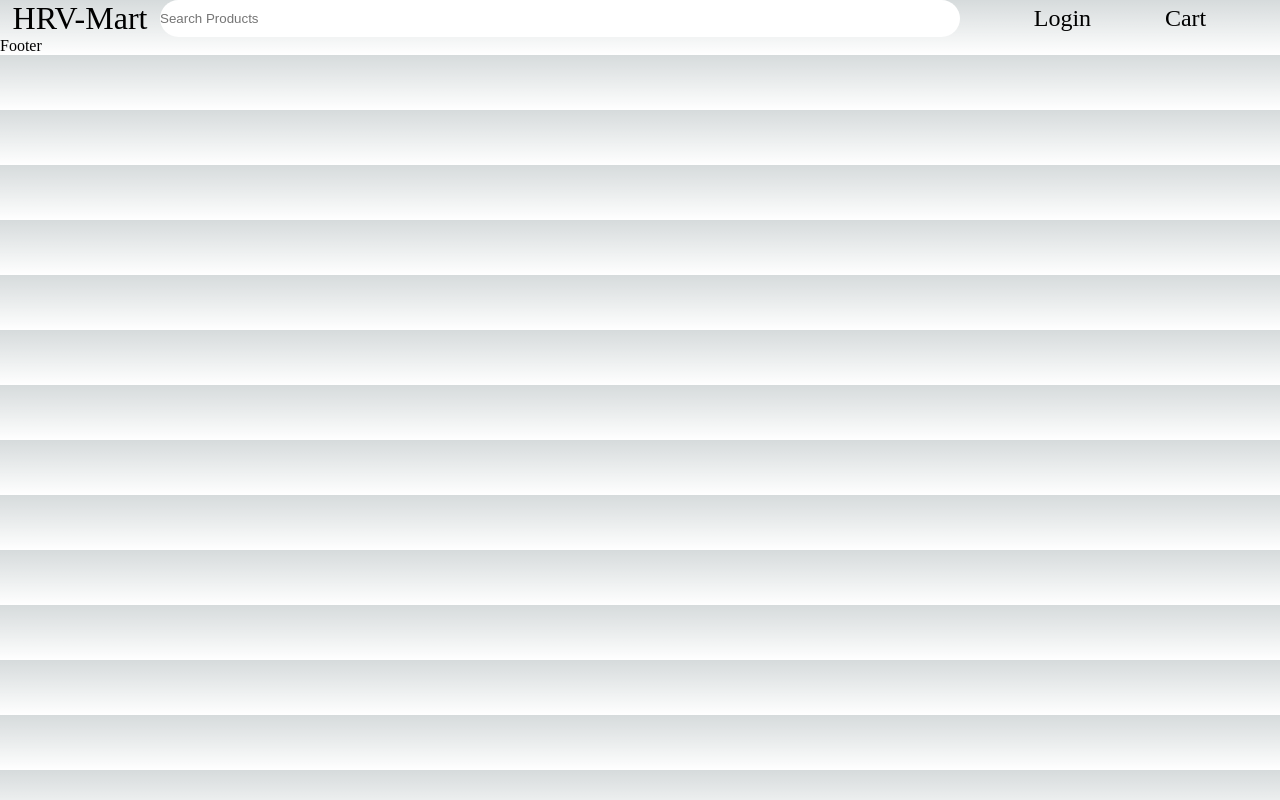
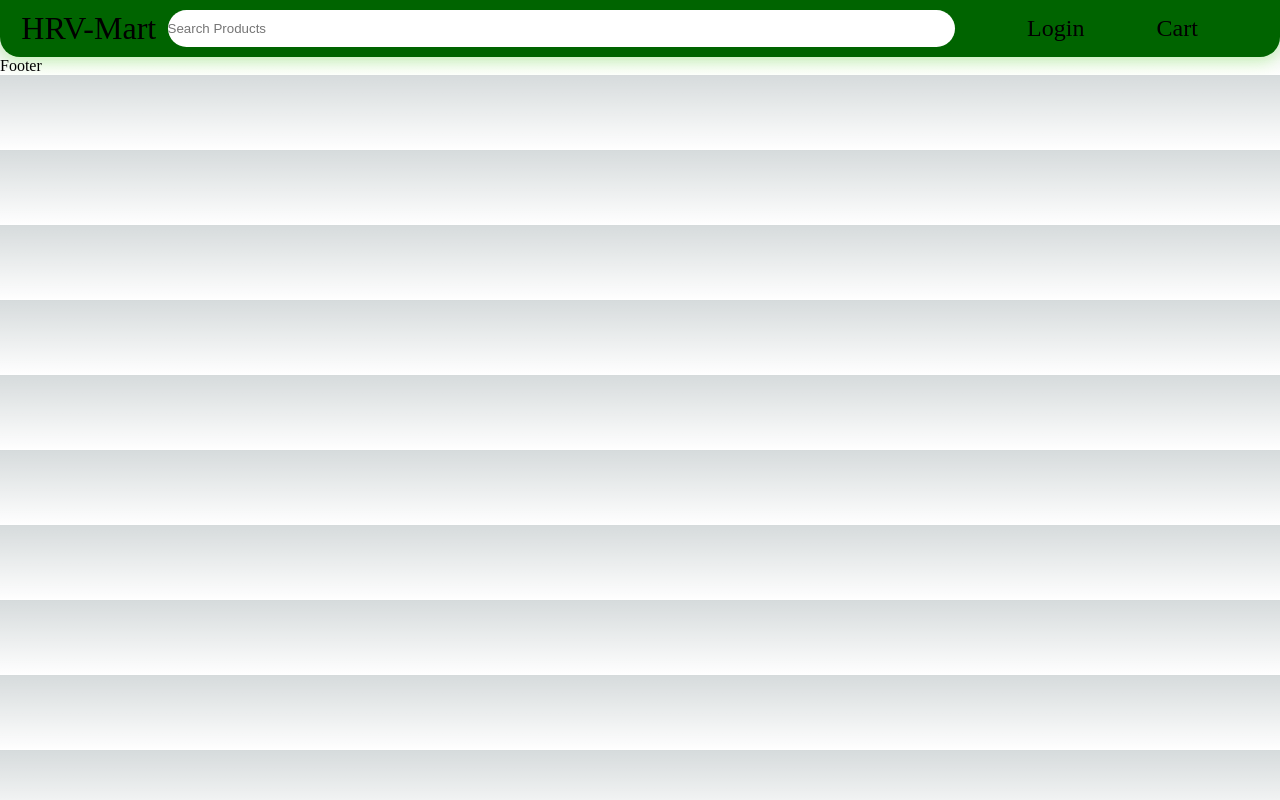
Before and after one commit to HRV-Mart/HRV-Mart, a Next.js app: page / in a window 1280 px wide. Built offline with nearby package versions, Linux system fonts and the light colour scheme.

Commit message:
Minor changes in header css

```diff
--- a/src/styles/Header.module.css
+++ b/src/styles/Header.module.css
@@ -1,6 +1,11 @@
 .main {
     display: flex;
     flex-direction: row;
+    box-shadow: 0 4px 8px 0 rgba(122, 210, 122, 0.16), 0 6px 20px 0 rgba(95, 255, 0, 0.19);
+    padding: 10px;
+    border-bottom-left-radius: 20px;
+    border-bottom-right-radius: 20px;
+    background-color: darkgreen;
 }
 .icon {
     flex: 1;
```
